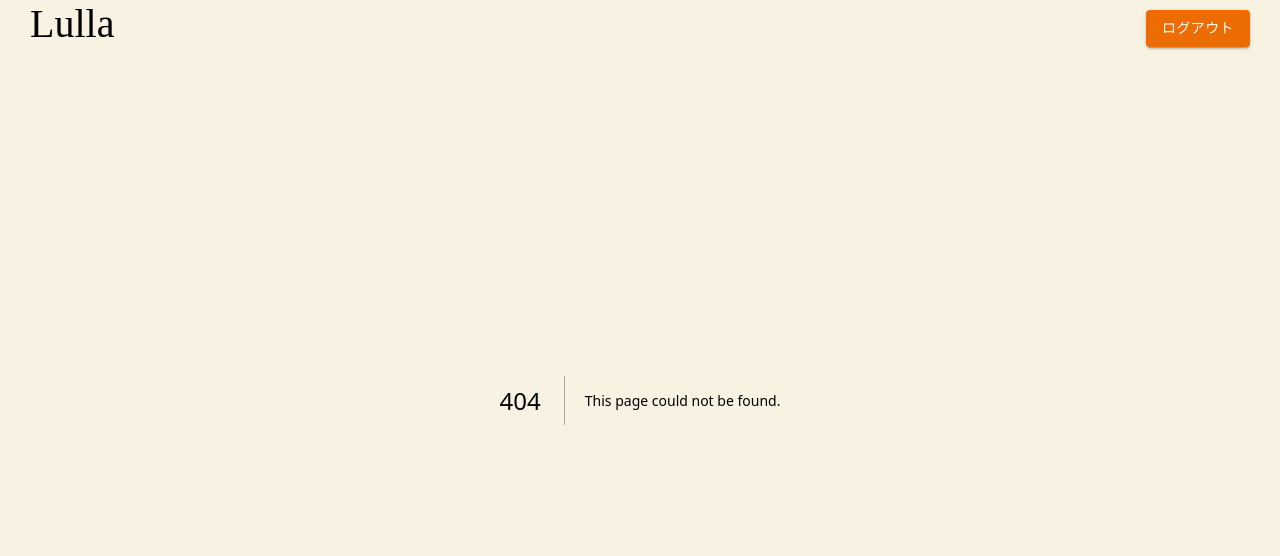
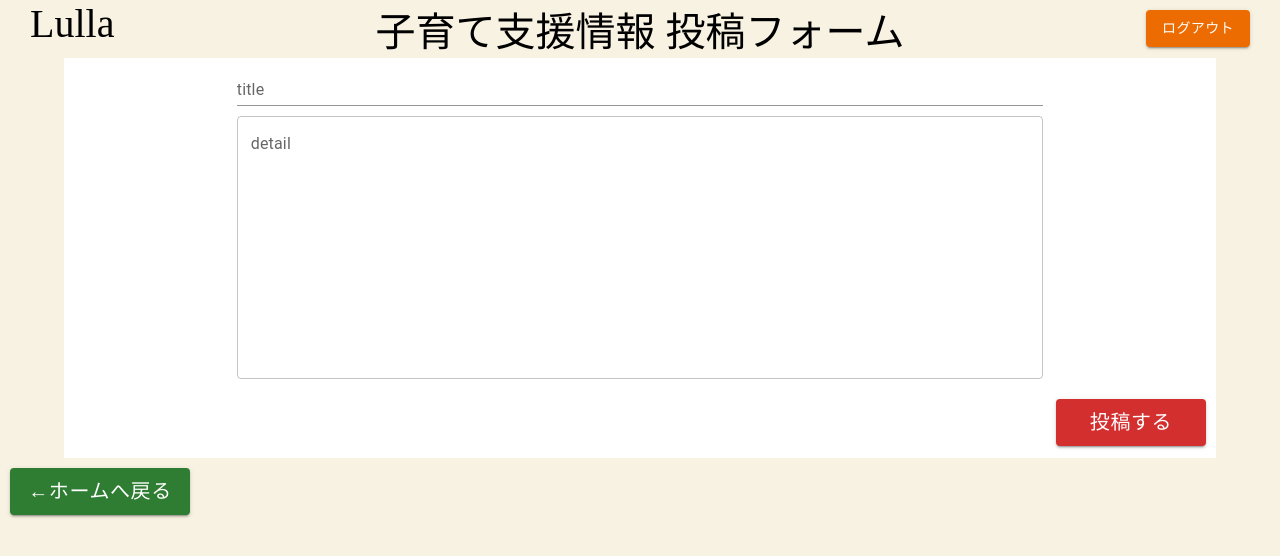
Before and after one commit to tt1125/gabaithon-202403-team3-front, a Next.js app: page /information/newinformation in a window 1280 px wide. Before the commit this address had no page. Shown: the top 556 px of the page. Built offline with nearby package versions, Linux system fonts and the light colour scheme.

Commit message:
informationのフォームと送信完了画面を作成

```diff
--- /dev/null
+++ b/app/information/newinformation/page.jsx
@@ -0,0 +1,76 @@
+"use client"
+import { Button, TextField } from "@mui/material";
+import { useState } from "react";
+
+export default function newevent() {
+
+    const[title,setTitle]=useState("")
+    const[detail,setDetail]=useState("")
+
+    function handleTitlechange(e){
+        setTitle(e.target.value)
+    }
+    function handleDetailchange(e){
+        setDetail(e.target.value)
+    }
+
+    return (
+        <main>
+      <p style={{textAlign: "center",fontSize: "40px"}}>子育て支援情報 投稿フォーム</p>
+      <div style={{backgroundColor : "rgba(255, 255, 255, 1)",
+                   width: "90%",
+                   height: "400px",
+                   margin:"auto",
+                   textAlign: "center",
+                   fontSize:"30px"
+                   }}>
+            <TextField
+                variant="standard"
+                value={title}
+                label="title"
+                onChange={handleTitlechange}
+                sx={{width: "70%" , marginBottom:'10px'}}
+
+            /><br></br>
+            <TextField
+                fullWidth
+                variant="outlined"
+                value={detail}
+                label="detail"
+                onChange={handleDetailchange}
+                multiline
+                rows={10}
+
+                sx={{width: "70%" , marginBottom:'20px'}}
+
+            />
+            <br></br>
+            <div style={{textAlign: "right",marginRight: "10px"}}>
+                <Button
+                fullWidth
+                color="error"
+                variant="contained"
+
+                sx={{
+                    width:"150px",
+                    fontSize:"20px"
+                    }}>投稿する</Button>
+            </div>
+      </div>
+      <div style={{textAlign: "left",marginLeft: "10px",marginTop: "10px"}}>
+                <Button
+                fullWidth
+                color="success"
+                variant="contained"
+
+
+                sx={{
+                    width:"180px",
+                    fontSize:"20px"
+                    }}>←ホームへ戻る</Button>
+            </div>
+
+
+    </main>
+    )
+}
```
Also changed, not shown: app/information/done/page.jsx (added, +44 -0 lines).
